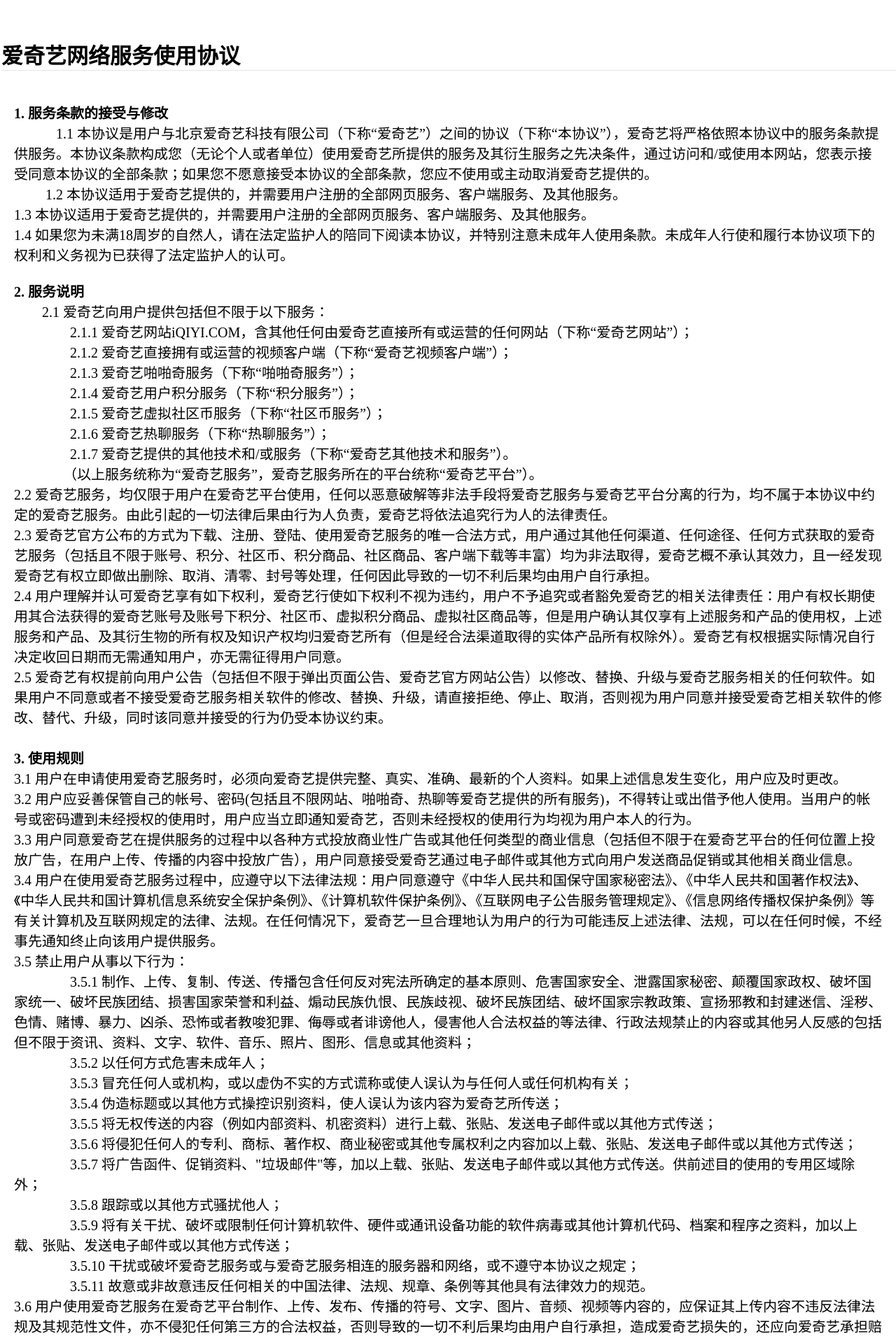
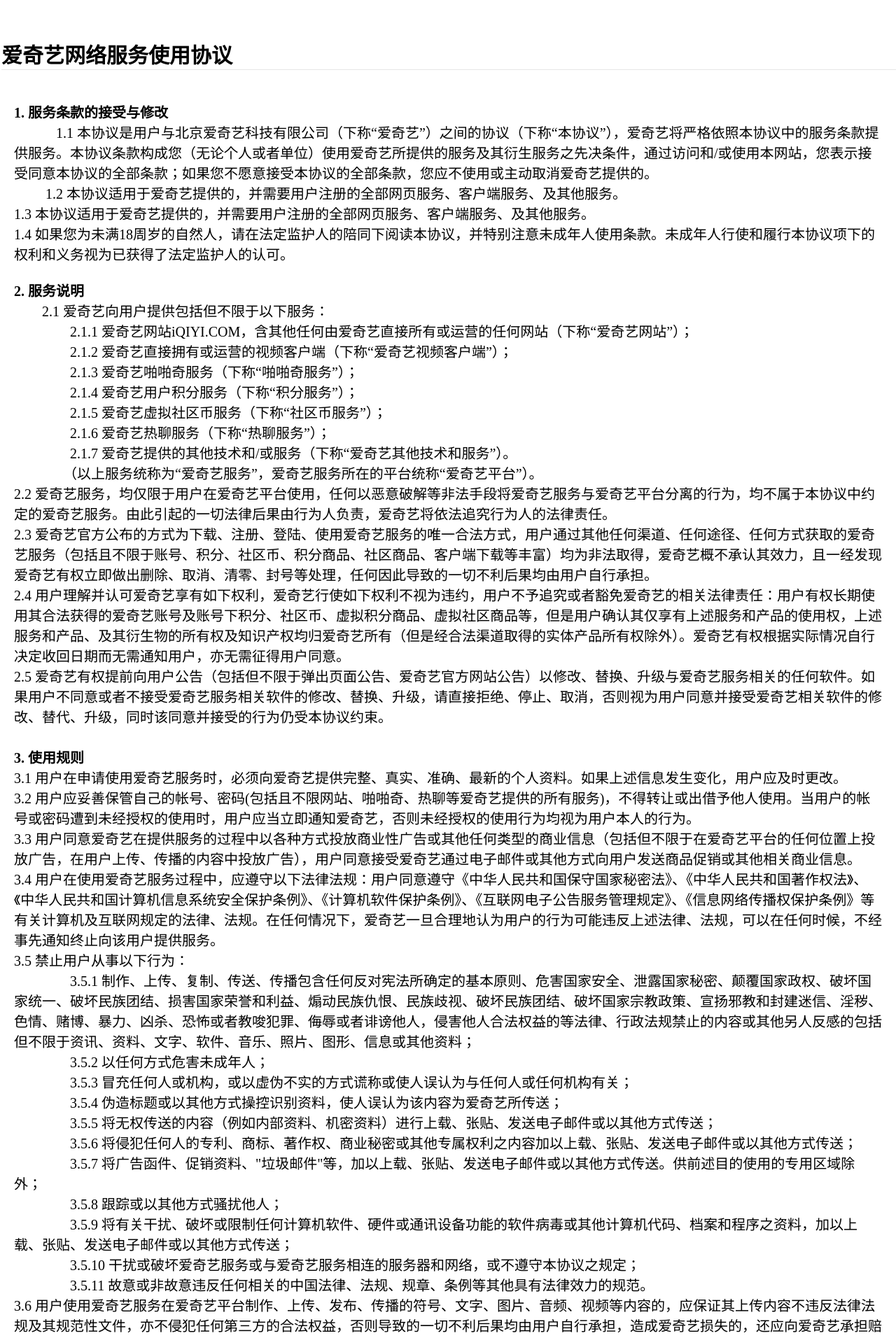
Before and after one commit to CodePeasant/formerblog, a Jekyll site: the page promise.html, which Jekyll copies as it is, in a window 1280 px wide. Shown: the top 1912 px of the page at 70% size. Built offline with Jekyll 4.4.1, drawn with Linux system fonts in a browser that asks for light colours.

Commit message:
mod
反对

```diff
--- a/promise.html
+++ b/promise.html
@@ -19,7 +19,7 @@
 	* { word-wrap:break-word; word-spacing:normal; }
 	.main {margin: 0 auto;}
 	.mainC3 { color:#000; }
-	.mainC3 h1 { font-size:31px; border-bottom:1px solid #e6e6e6; margin:55px 0 45px 2px; }
+	.mainC3 h1 { font-size:30px; border-bottom:1px solid #e6e6e6; margin:55px 0 45px 2px; }
 	.mainC3 p { margin:0 20px; }
 	.mainC3 .pbtn { padding:50px; text-align:center; }
 </style>
```
